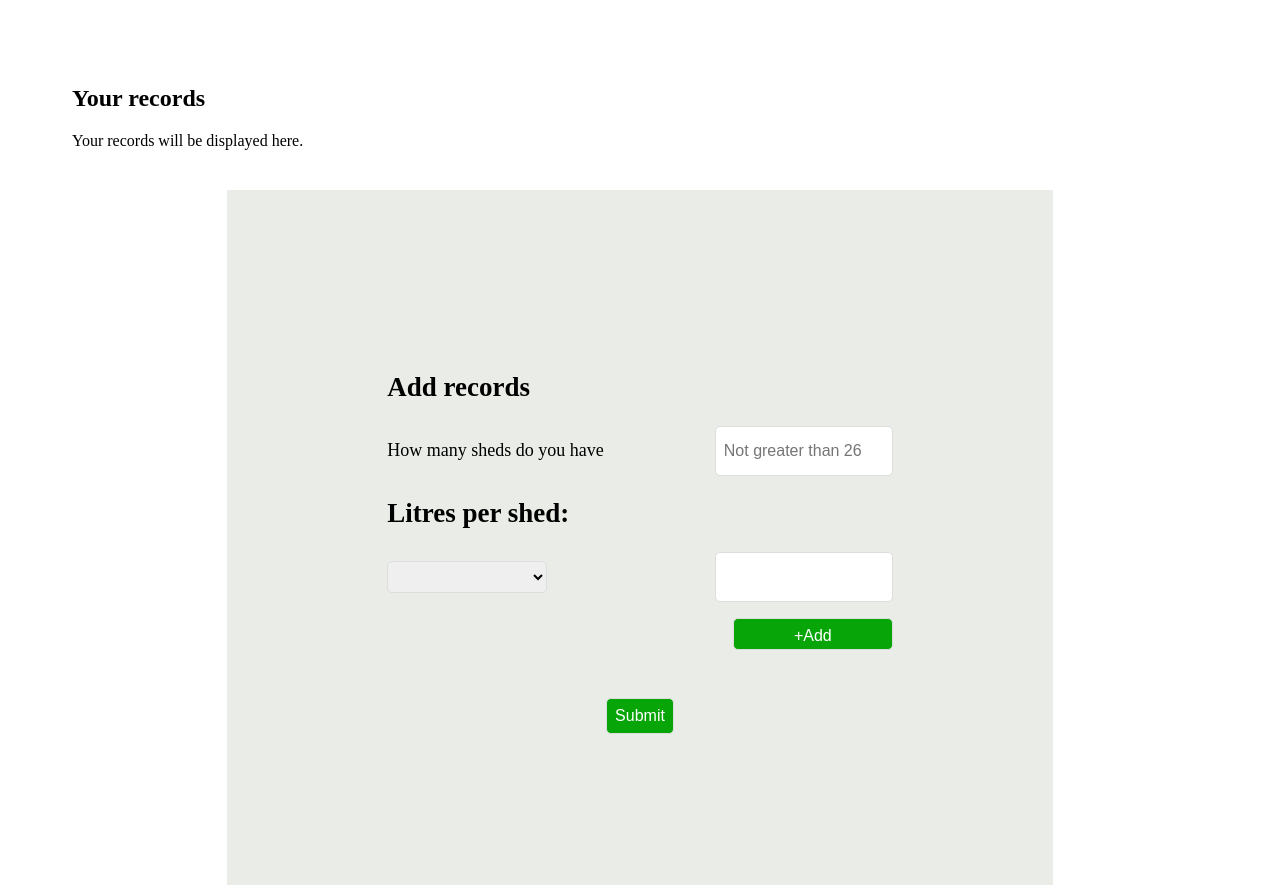
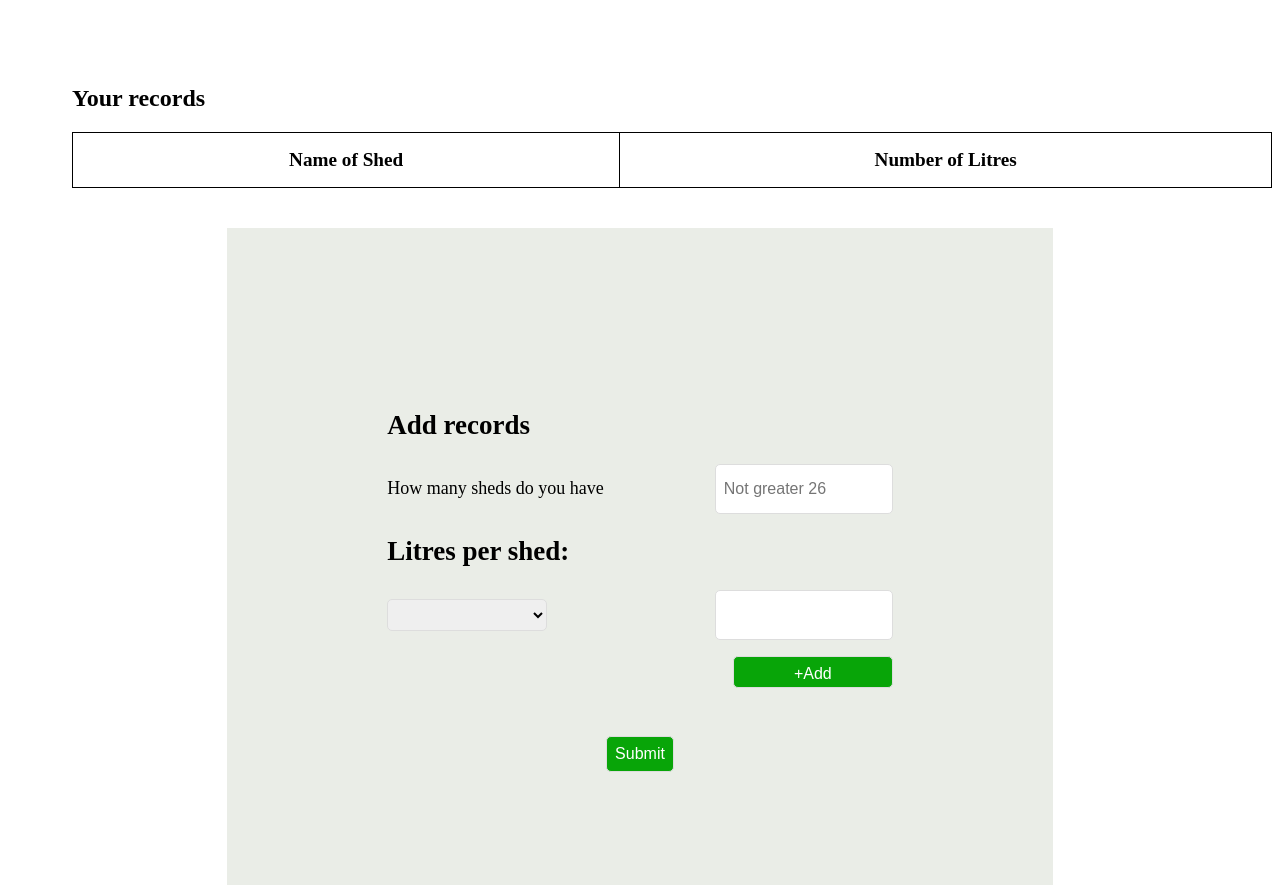
Before and after one commit to Jackson-Kahono/dairy-farming, a plain HTML site: page index.html in a window 1280 px wide. Shown: the part 820-1705 px from the top of the page. Drawn offline with Linux system fonts and the light colour scheme.

Commit message:
Display input data on form

```diff
--- a/index.html
+++ b/index.html
@@ -35,7 +35,8 @@
                   <h2>Your records</h2>
                   <table id="table">
                         <tr>
-                              Your records will be displayed here.
+                              <th>Name of Shed</th>
+                              <th>Number of Litres</th>
                         </tr>
 
                   </table>
@@ -43,7 +44,7 @@
             <div class="form">
                   <h2>Add records</h2>
                   <form>
-                       <div> How many sheds do you have<input type="number" name="" id="no-of-sheds" placeholder="Not greater than 26"></div>
+                       <div> How many sheds do you have<input type="number" name="" id="no-of-sheds" placeholder="Not greater 26"></div>
                        <h2>Litres per shed:</h2>
                        <div>
                         <select name="" id="select">
```
